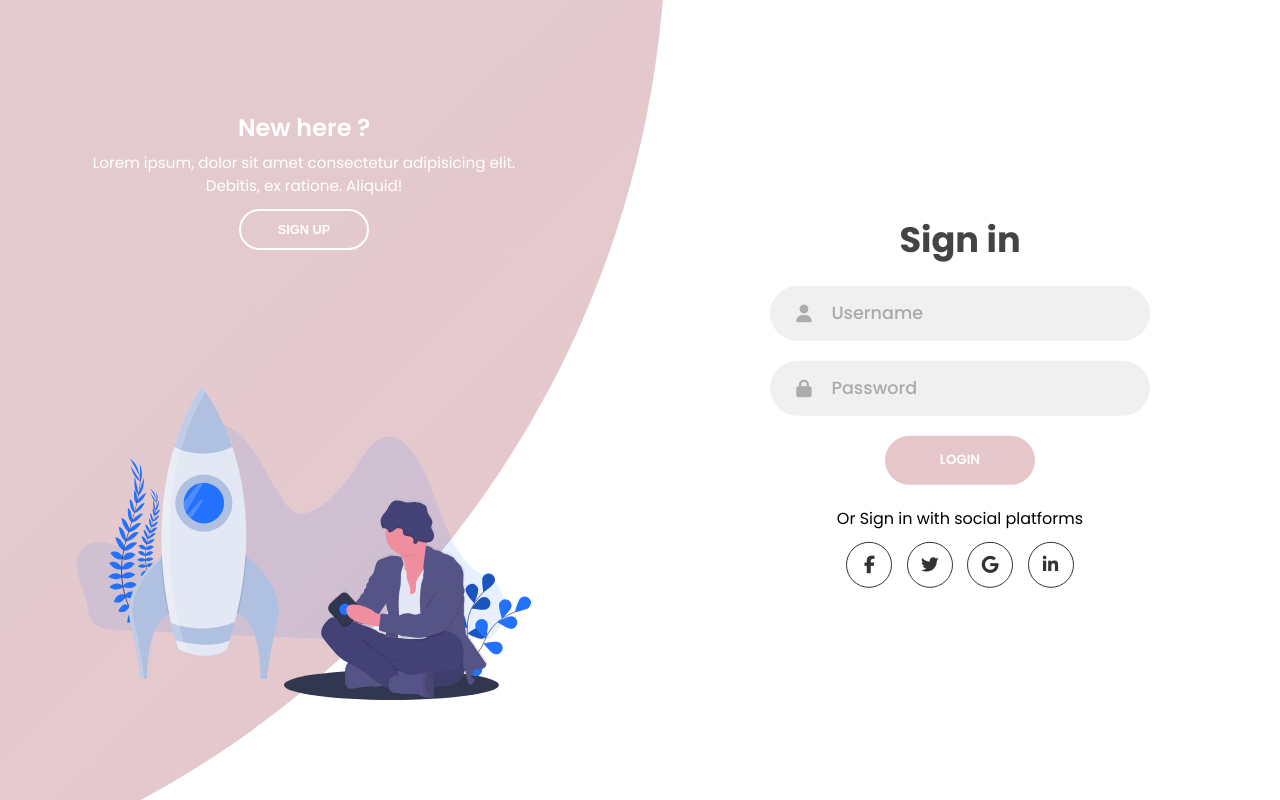
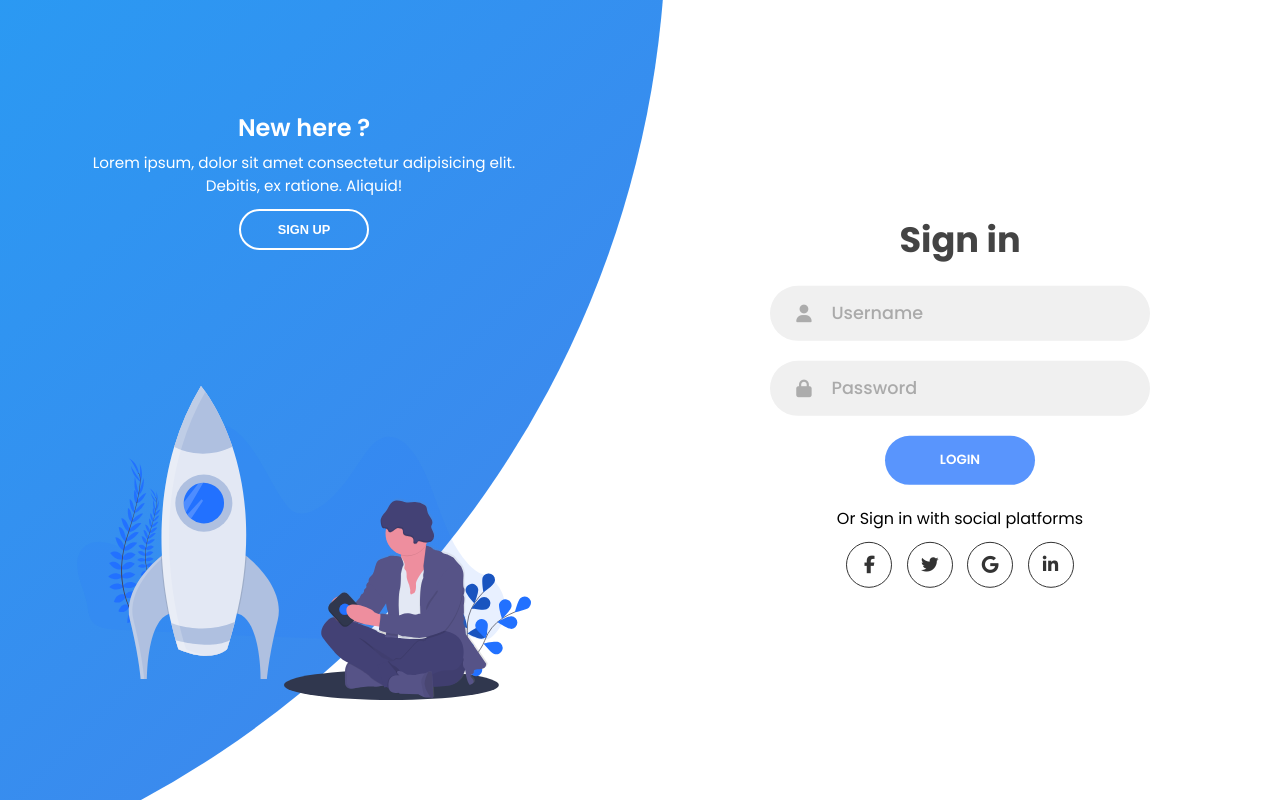
Before and after one commit to anhhducnguyen/Smart-lock-application, a Django app: page /signup in a window 1280 px wide. Run offline with Django 5.2, Linux system fonts and the light colour scheme; some libraries are stand-ins or nearby versions.

Commit message:
home Page

```diff
--- a/static/assets/css/style.css
+++ b/static/assets/css/style.css
@@ -134,7 +134,7 @@ form.sign-in-form {
 
 .btn {
   width: 150px;
-  background-color: #E5C6CB;
+  background-color: #5995fd;
   border: none;
   outline: none;
   height: 49px;
@@ -148,7 +148,7 @@ form.sign-in-form {
 }
 
 .btn:hover {
-  background-color: #feccd4;
+  background-color: #4d84e2;
 }
 .panels-container {
   position: absolute;
@@ -168,7 +168,7 @@ form.sign-in-form {
   top: -10%;
   right: 48%;
   transform: translateY(-50%);
-  background-image: linear-gradient(-45deg, #E5C6CB 0%, #ded4d5 100%);
+  background-image: linear-gradient(-45deg, #4481eb 0%, #04befe 100%);
   transition: 1.8s ease-in-out;
   border-radius: 50%;
   z-index: 6;
```
